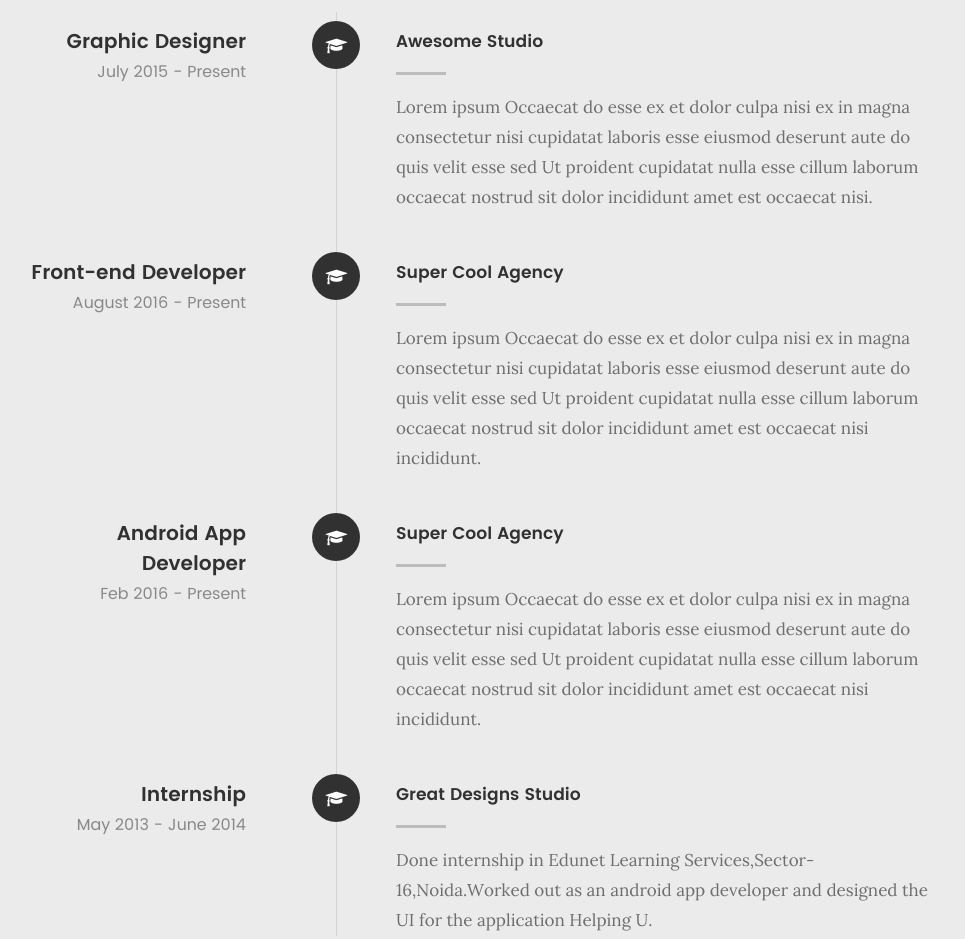
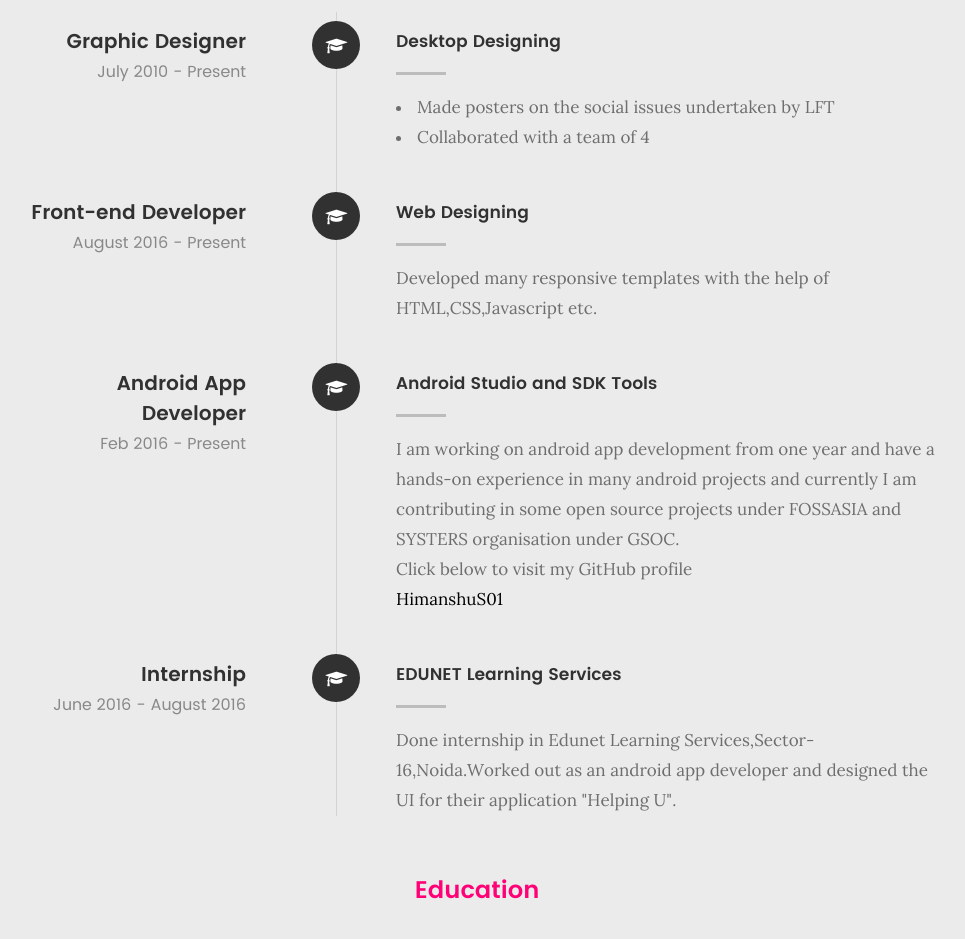
Before and after one commit to HimanshuS01/HimanshuS01.github.io, a plain HTML site: page index.html in a window 1280 px wide. Shown: the part 2447-3386 px from the top of the page, without its empty margins (163-1128 px from the left). Drawn offline with Linux system fonts and the light colour scheme; files whose address does not match are found by name.

Commit message:
Content changes

```diff
--- a/index.html
+++ b/index.html
@@ -181,7 +181,7 @@
 
    	<div class="row button-section">
    		<div class="col-twelve">
-   			<a href="#" title="Download CV" class="button button-primary">Download CV</a>
+   			<a href="https://drive.google.com/open?id=0Bzrq1Q48YzYpSnAwdy1SMEVtNWc" title="Download CV" class="button button-primary">Download CV</a>
    		</div>
    	</div>
 
@@ -221,12 +221,15 @@
 
    					<div class="timeline-header">
    						<h3>Graphic Designer</h3>
-   						<p>July 2015 - Present</p>
+   						<p>July 2010 - Present</p>
    					</div>
 
    					<div class="timeline-content">
-   						<h4>Awesome Studio</h4>
-   						<p>Lorem ipsum Occaecat do esse ex et dolor culpa nisi ex in magna consectetur nisi cupidatat laboris esse eiusmod deserunt aute do quis velit esse sed Ut proident cupidatat nulla esse cillum laborum occaecat nostrud sit dolor incididunt amet est occaecat nisi.</p>
+   						<h4>Desktop Designing</h4>
+   						<ul>
+   							<li>Made posters on the social issues undertaken by LFT</li>
+   							<li>Collaborated with a team of 4</li>
+   						</ul>
    					</div>
 
    				</div> <!-- /timeline-block -->
@@ -243,8 +246,8 @@
    					</div>
 
    					<div class="timeline-content">
-   						<h4>Super Cool Agency</h4>
-   						<p>Lorem ipsum Occaecat do esse ex et dolor culpa nisi ex in magna consectetur nisi cupidatat laboris esse eiusmod deserunt aute do quis velit esse sed Ut proident cupidatat nulla esse cillum laborum occaecat nostrud sit dolor incididunt amet est occaecat nisi incididunt.</p>
+   						<h4>Web Designing</h4>
+   						<p>Developed many responsive templates with the help of HTML,CSS,Javascript etc.</p>
    					</div>
 
    				</div> <!-- /timeline-block -->
@@ -261,8 +264,10 @@
    					</div>
 
    					<div class="timeline-content">
-   						<h4>Super Cool Agency</h4>
-   						<p>Lorem ipsum Occaecat do esse ex et dolor culpa nisi ex in magna consectetur nisi cupidatat laboris esse eiusmod deserunt aute do quis velit esse sed Ut proident cupidatat nulla esse cillum laborum occaecat nostrud sit dolor incididunt amet est occaecat nisi incididunt.</p>
+   						<h4>Android Studio and SDK Tools</h4>
+   						<p>I am working on android app development from one year and have a hands-on experience in many android projects and currently I am contributing in some open source projects under FOSSASIA and SYSTERS organisation under GSOC.<br>
+   							Click below to visit my GitHub profile<br>
+   							<a href="https://github.com/HimanshuS01">HimanshuS01</a>
    						</div>
 
    					</div> <!-- /timeline-block -->
@@ -276,12 +281,12 @@
 
    						<div class="timeline-header">
    							<h3>Internship</h3>
-   						<p>May 2013 - June 2014</p>
+   							<p>June 2016 - August 2016</p>
    						</div>
 
    						<div class="timeline-content">
-   						<h4>Great Designs Studio</h4>
-   						<p>Done internship in Edunet Learning Services,Sector-16,Noida.Worked out as an android app developer and designed the  UI for the application Helping U.</p>
+   							<h4>EDUNET Learning Services</h4>
+   							<p>Done internship in Edunet Learning Services,Sector-16,Noida.Worked out as an android app developer and designed the  UI for their application "Helping U".</p>
    						</div>
 
    					</div> <!-- /timeline-block -->
@@ -335,7 +340,7 @@
 
    						<div class="timeline-content">
    							<h4>Lilawati Vidya Mandir Sr. Sec. School</h4>
-   						<p>Lilawati Vidya Mandir Sr. Sec. School in 2013 with an overall 86% .</p>
+   							<p>From Lilawati Vidya Mandir Sr. Sec. School in 2013 and secured 88% .</p>
    						</div>
 
    					</div> <!-- /timeline-block -->
@@ -353,7 +358,7 @@
 
    						<div class="timeline-content">
    							<h4>Lilawati Vidya Mandir Sr. Sec. School</h4>
-   						<p>From Lilawati Vidya Mandir Sr. Sec. School in 2011 with 8.4 CGPA.</p>
+   							<p>From Lilawati Vidya Mandir Sr. Sec. School in 2011 and secured 8.8 CGPA.</p>
    						</div>
 
    					</div> <!-- /timeline-block -->
```
Lines whose indentation alone changed are shown as unchanged.
